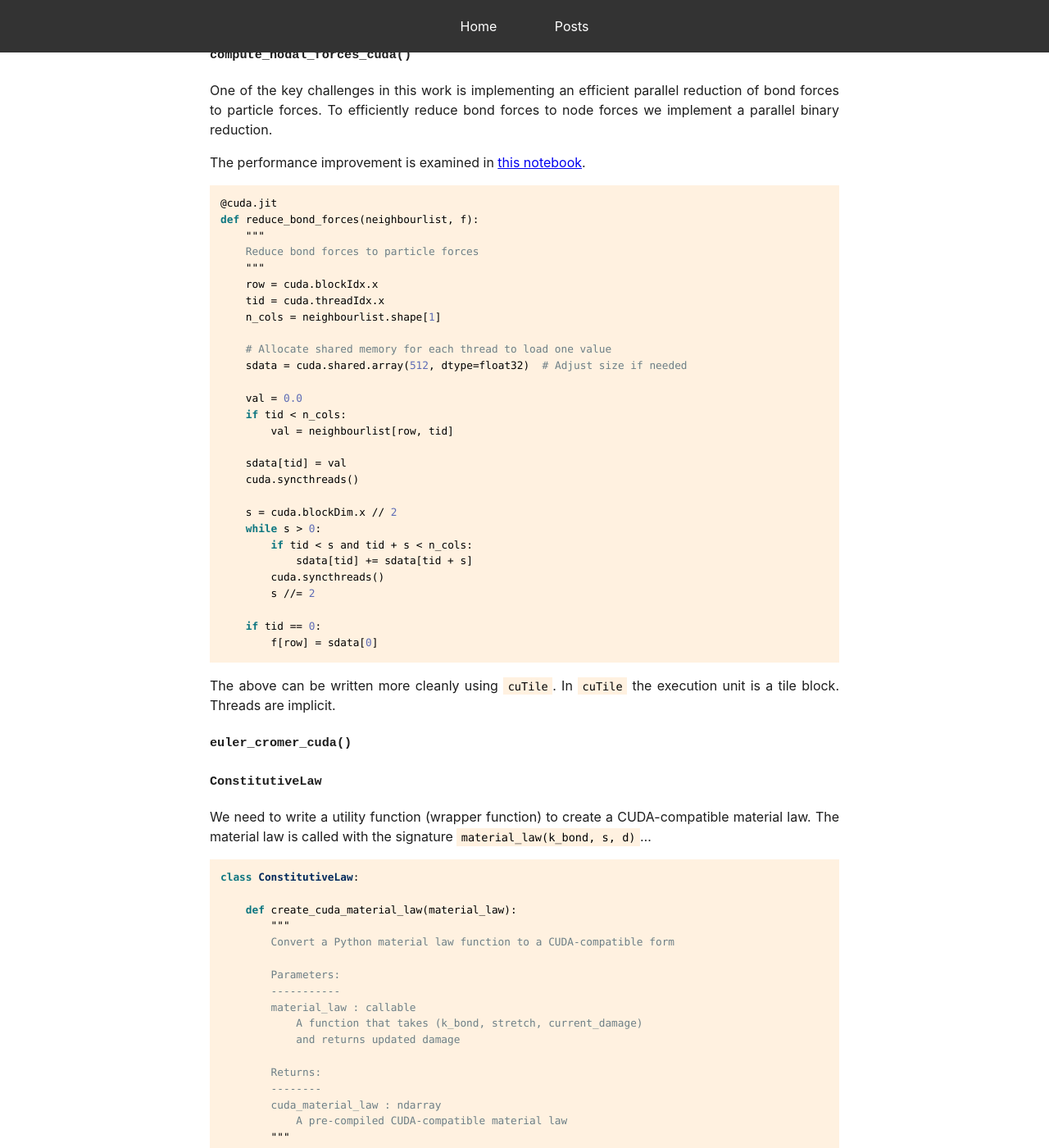
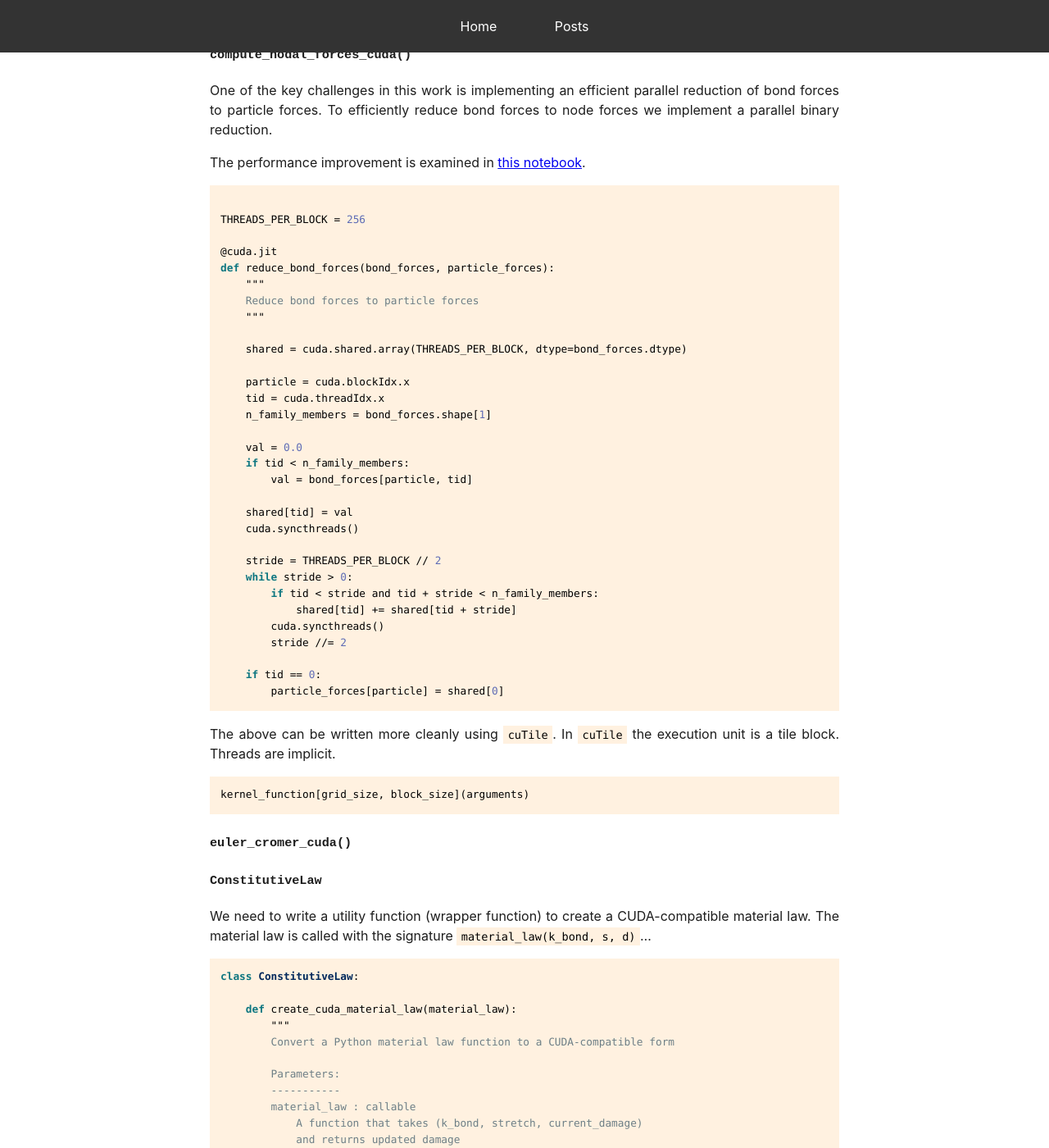
Before and after one commit to mark-hobbs/mark-hobbs.github.io, a Jekyll site: the page built from _posts/2025-02-03-cuda.md, in a window 1280 px wide and 1400 px high, scrolled down 7213 px. Shown: the whole window at 82% size. Built offline with Jekyll 4.4.1, drawn with Linux system fonts in a browser that asks for light colours.

Commit message:
General updates

````diff
--- a/_posts/2025-02-03-cuda.md
+++ b/_posts/2025-02-03-cuda.md
@@ -322,37 +322,44 @@ One of the key challenges in this work is implementing an efficient parallel red
 The performance improvement is examined in [this notebook](https://github.com/mark-hobbs/articles/blob/main/cuda/parallel-reduction.ipynb).
 
 ```python
+
+THREADS_PER_BLOCK = 256
+
 @cuda.jit
-def reduce_bond_forces(neighbourlist, f):
+def reduce_bond_forces(bond_forces, particle_forces):
     """
     Reduce bond forces to particle forces
     """
-    row = cuda.blockIdx.x
+
+    shared = cuda.shared.array(THREADS_PER_BLOCK, dtype=bond_forces.dtype)
+
+    particle = cuda.blockIdx.x
     tid = cuda.threadIdx.x
-    n_cols = neighbourlist.shape[1]
-
-    # Allocate shared memory for each thread to load one value
-    sdata = cuda.shared.array(512, dtype=float32)  # Adjust size if needed
+    n_family_members = bond_forces.shape[1]
 
     val = 0.0
-    if tid < n_cols:
-        val = neighbourlist[row, tid]
+    if tid < n_family_members:
+        val = bond_forces[particle, tid]
 
-    sdata[tid] = val
+    shared[tid] = val
     cuda.syncthreads()
 
-    s = cuda.blockDim.x // 2
-    while s > 0:
-        if tid < s and tid + s < n_cols:
-            sdata[tid] += sdata[tid + s]
+    stride = THREADS_PER_BLOCK // 2
+    while stride > 0:
+        if tid < stride and tid + stride < n_family_members:
+            shared[tid] += shared[tid + stride]
         cuda.syncthreads()
-        s //= 2
+        stride //= 2
 
     if tid == 0:
-        f[row] = sdata[0]
+        particle_forces[particle] = shared[0]
 ```
 
 The above can be written more cleanly using `cuTile`. In `cuTile` the execution unit is a tile block. Threads are implicit.
+
+```python
+kernel_function[grid_size, block_size](arguments)
+```
 
 ### `euler_cromer_cuda()`
 
````
